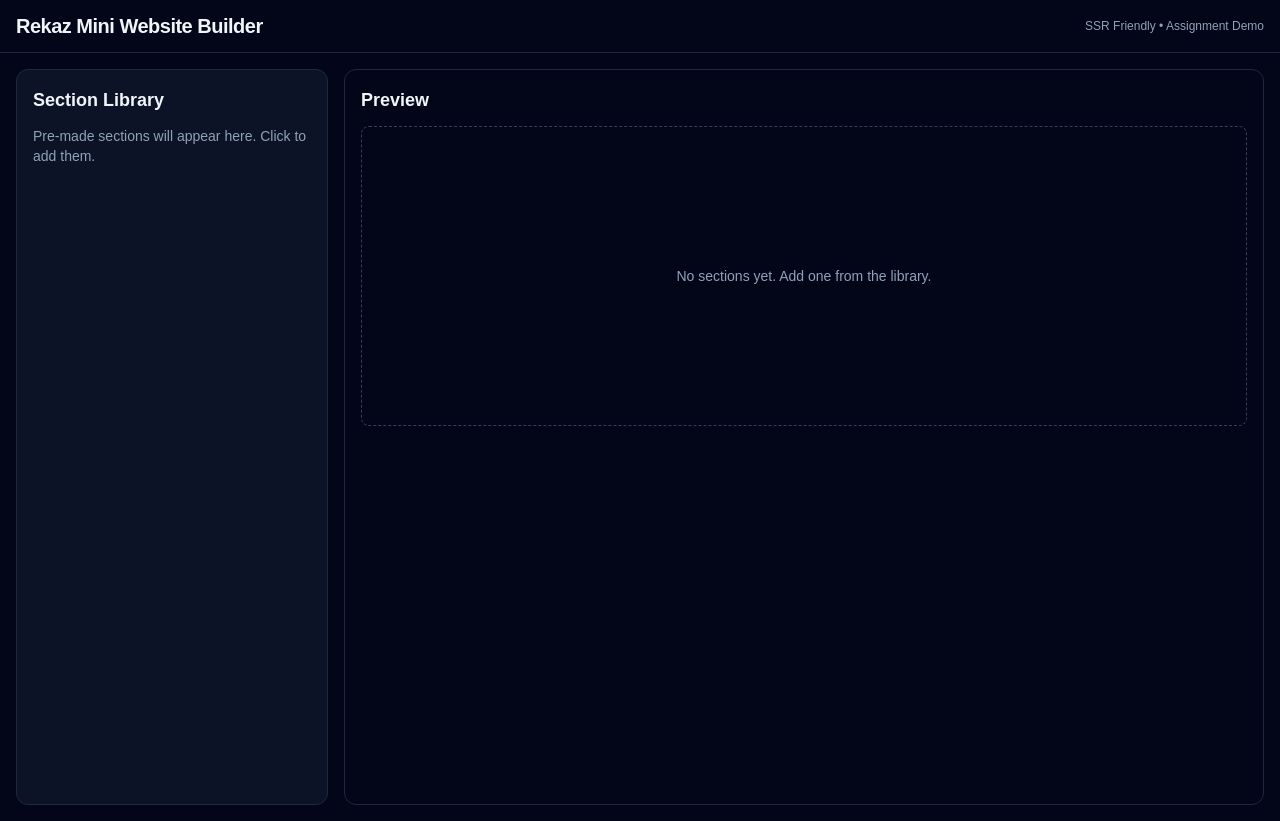
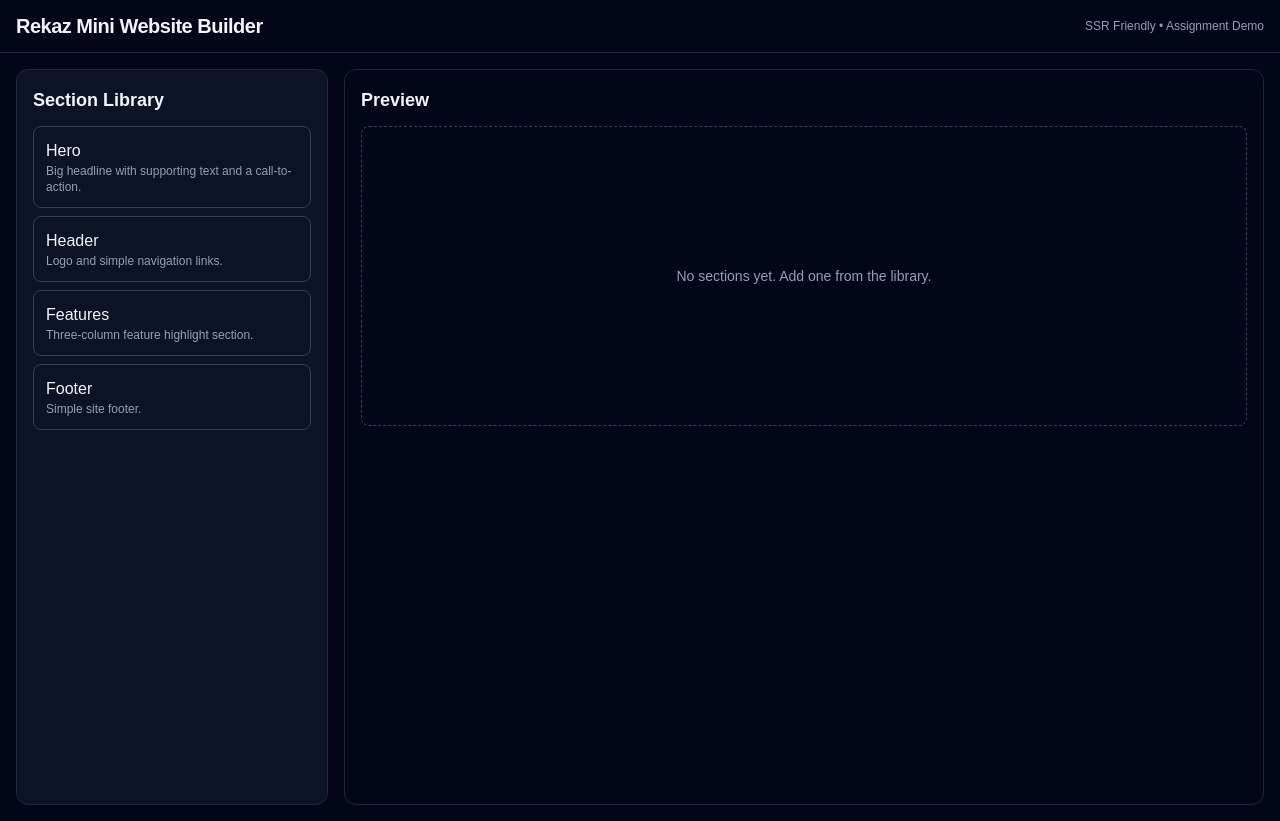
Before and after one commit to abu-taher/rekaz-website-builder, a Next.js app: page / in a window 1280 px wide. Built offline with nearby package versions, Linux system fonts and the light colour scheme.

Commit message:
feat: add section definitions and layout store using zustand

```diff
--- a/app/editor/Editor.tsx
+++ b/app/editor/Editor.tsx
@@ -1,25 +1,59 @@
 'use client';
 
 import React from 'react';
+import { SECTION_LIBRARY } from '@/lib/sections';
+import { useLayoutStore } from '@/lib/store';
 
 export function Editor() {
+  const sections = useLayoutStore((state) => state.sections);
+  const addSection = useLayoutStore((state) => state.addSection);
+
   return (
     <div className="flex flex-col md:flex-row h-[calc(100vh-4rem)] gap-4">
       {/* Sidebar */}
       <aside className="w-full md:w-1/3 lg:w-1/4 bg-slate-900/80 border border-slate-800 rounded-xl p-4 overflow-y-auto">
         <h2 className="text-lg font-semibold mb-3">Section Library</h2>
-        <div className="text-sm text-slate-400">
-          Pre-made sections will appear here. Click to add them.
+
+        <div className="space-y-2">
+          {SECTION_LIBRARY.map((def) => (
+            <button
+              key={def.type}
+              type="button"
+              onClick={() => addSection(def.type)}
+              className="w-full text-left border border-slate-700 rounded-lg p-3 hover:border-sky-500 hover:bg-slate-800/60 transition"
+            >
+              <div className="font-medium">{def.label}</div>
+              <div className="text-xs text-slate-400">{def.description}</div>
+            </button>
+          ))}
         </div>
       </aside>
 
-      {/* Preview Area */}
+      {/* Preview */}
       <main className="flex-1 bg-slate-950 border border-slate-800 rounded-xl p-4 overflow-y-auto">
         <h2 className="text-lg font-semibold mb-3">Preview</h2>
 
-        <div className="border border-dashed border-slate-700 rounded-lg p-6 text-sm text-slate-400 flex items-center justify-center min-h-[300px]">
-          No sections yet. Add one from the library.
-        </div>
+        {sections.length === 0 ? (
+          <div className="border border-dashed border-slate-700 rounded-lg p-6 text-sm text-slate-400 flex items-center justify-center min-h-[300px]">
+            No sections yet. Add one from the library.
+          </div>
+        ) : (
+          <div className="space-y-4">
+            {sections.map((section) => (
+              <div
+                key={section.id}
+                className="border border-slate-700 rounded-lg p-4 bg-slate-900/60"
+              >
+                <div className="text-xs uppercase tracking-wide text-slate-400 mb-2">
+                  {section.type}
+                </div>
+                <pre className="text-xs text-slate-300 overflow-x-auto">
+                  {JSON.stringify(section.props, null, 2)}
+                </pre>
+              </div>
+            ))}
+          </div>
+        )}
       </main>
     </div>
   );
--- /dev/null
+++ b/lib/sections.ts
@@ -0,0 +1,83 @@
+export type SectionType = 'hero' | 'header' | 'features' | 'footer';
+
+export type HeroProps = {
+  title: string;
+  subtitle?: string;
+  buttonLabel?: string;
+};
+
+export type HeaderProps = {
+  logoText: string;
+  navItems: string[];
+};
+
+export type FeaturesProps = {
+  heading: string;
+  items: { title: string; description: string }[];
+};
+
+export type FooterProps = {
+  text: string;
+};
+
+export type SectionProps =
+  | HeroProps
+  | HeaderProps
+  | FeaturesProps
+  | FooterProps;
+
+export interface SectionInstance {
+  id: string;
+  type: SectionType;
+  props: any; // we’ll refine later if needed
+}
+
+export interface SectionDefinition {
+  type: SectionType;
+  label: string;
+  description: string;
+  defaultProps: any;
+}
+
+export const SECTION_LIBRARY: SectionDefinition[] = [
+  {
+    type: 'hero',
+    label: 'Hero',
+    description: 'Big headline with supporting text and a call-to-action.',
+    defaultProps: {
+      title: 'Welcome to your new landing page 👋',
+      subtitle: 'Build your website visually with the Rekaz mini builder.',
+      buttonLabel: 'Get Started',
+    } satisfies HeroProps,
+  },
+  {
+    type: 'header',
+    label: 'Header',
+    description: 'Logo and simple navigation links.',
+    defaultProps: {
+      logoText: 'Rekaz',
+      navItems: ['Home', 'Features', 'Pricing'],
+    } satisfies HeaderProps,
+  },
+  {
+    type: 'features',
+    label: 'Features',
+    description: 'Three-column feature highlight section.',
+    defaultProps: {
+      heading: 'Why teams love this builder',
+      items: [
+        { title: 'Fast', description: 'Minimal UI with instant preview.' },
+        { title: 'Typed', description: 'Built with TypeScript and Next.js.' },
+        { title: 'Structured', description: 'Git-friendly and SSR-ready.' },
+      ],
+    } satisfies FeaturesProps,
+  },
+  {
+    type: 'footer',
+    label: 'Footer',
+    description: 'Simple site footer.',
+    defaultProps: {
+      text: '© 2025 Rekaz Mini Builder. All rights reserved.',
+    } satisfies FooterProps,
+  },
+];
--- /dev/null
+++ b/lib/store.ts
@@ -0,0 +1,53 @@
+import { create } from 'zustand';
+import { nanoid } from 'nanoid';
+import { SECTION_LIBRARY, SectionInstance, SectionType } from './sections';
+
+type LayoutState = {
+  sections: SectionInstance[];
+  addSection: (type: SectionType) => void;
+  updateSection: (id: string, patch: Partial<SectionInstance['props']>) => void;
+  removeSection: (id: string) => void;
+  reorderSections: (fromIndex: number, toIndex: number) => void;
+  replaceAll: (sections: SectionInstance[]) => void;
+  reset: () => void;
+};
+
+const moveItem = <T>(arr: T[], from: number, to: number): T[] => {
+  const clone = [...arr];
+  const [item] = clone.splice(from, 1);
+  clone.splice(to, 0, item);
+  return clone;
+};
+
+export const useLayoutStore = create<LayoutState>((set) => ({
+  sections: [],
+  addSection: (type) =>
+    set((state) => {
+      const def = SECTION_LIBRARY.find((d) => d.type === type);
+      if (!def) return state;
+
+      const instance: SectionInstance = {
+        id: nanoid(),
+        type,
+        props: def.defaultProps,
+      };
+
+      return { sections: [...state.sections, instance] };
+    }),
+  updateSection: (id, patch) =>
+    set((state) => ({
+      sections: state.sections.map((s) =>
+        s.id === id ? { ...s, props: { ...s.props, ...patch } } : s
+      ),
+    })),
+  removeSection: (id) =>
+    set((state) => ({
+      sections: state.sections.filter((s) => s.id !== id),
+    })),
+  reorderSections: (fromIndex, toIndex) =>
+    set((state) => ({
+      sections: moveItem(state.sections, fromIndex, toIndex),
+    })),
+  replaceAll: (sections) => set({ sections }),
+  reset: () => set({ sections: [] }),
+}));
--- a/package.json
+++ b/package.json
@@ -9,9 +9,11 @@
     "lint": "eslint"
   },
   "dependencies": {
+    "nanoid": "^5.1.6",
     "next": "16.0.8",
     "react": "19.2.1",
-    "react-dom": "19.2.1"
+    "react-dom": "19.2.1",
+    "zustand": "^5.0.9"
   },
   "devDependencies": {
     "@tailwindcss/postcss": "^4",
```
Also changed, not shown: 1 other file (tests, documents, lock files or other folders).
